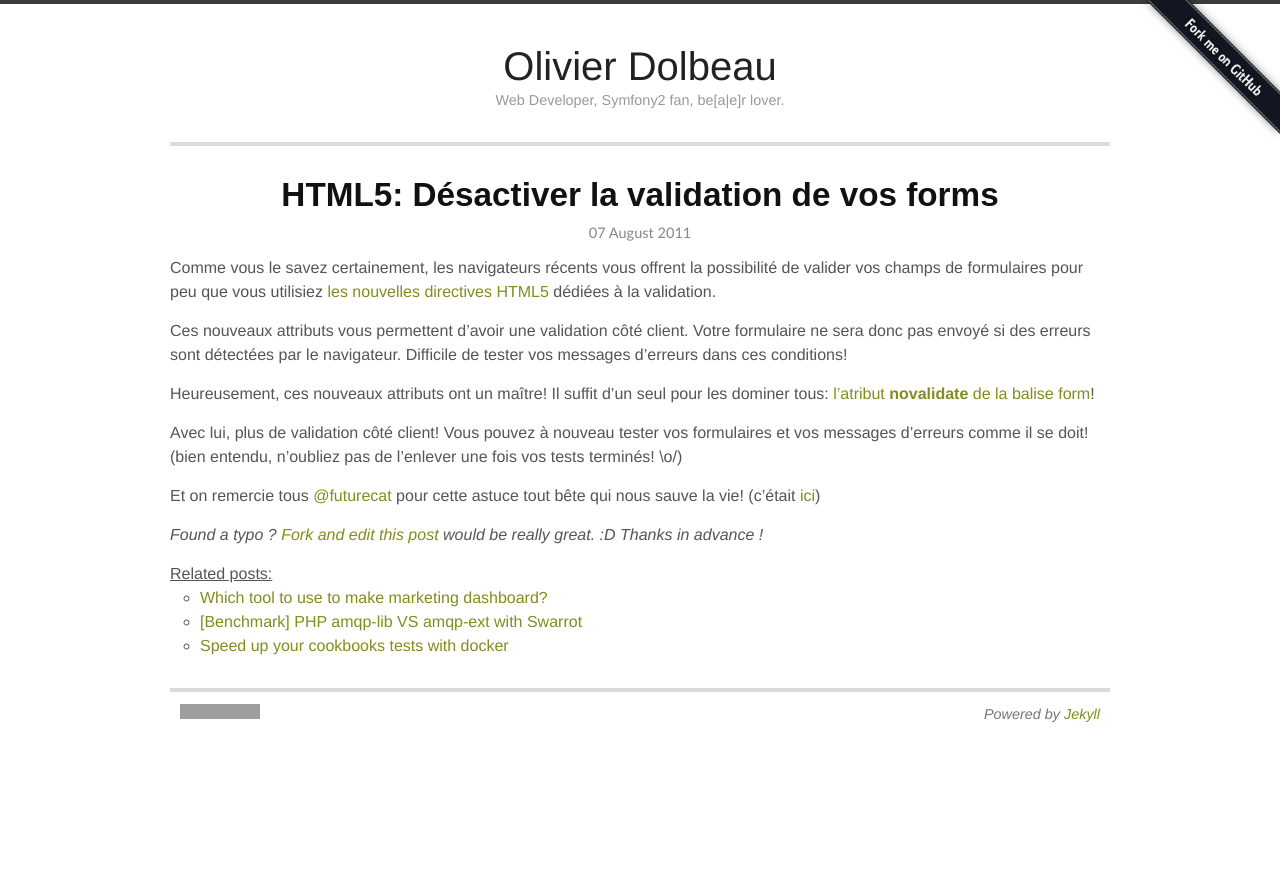
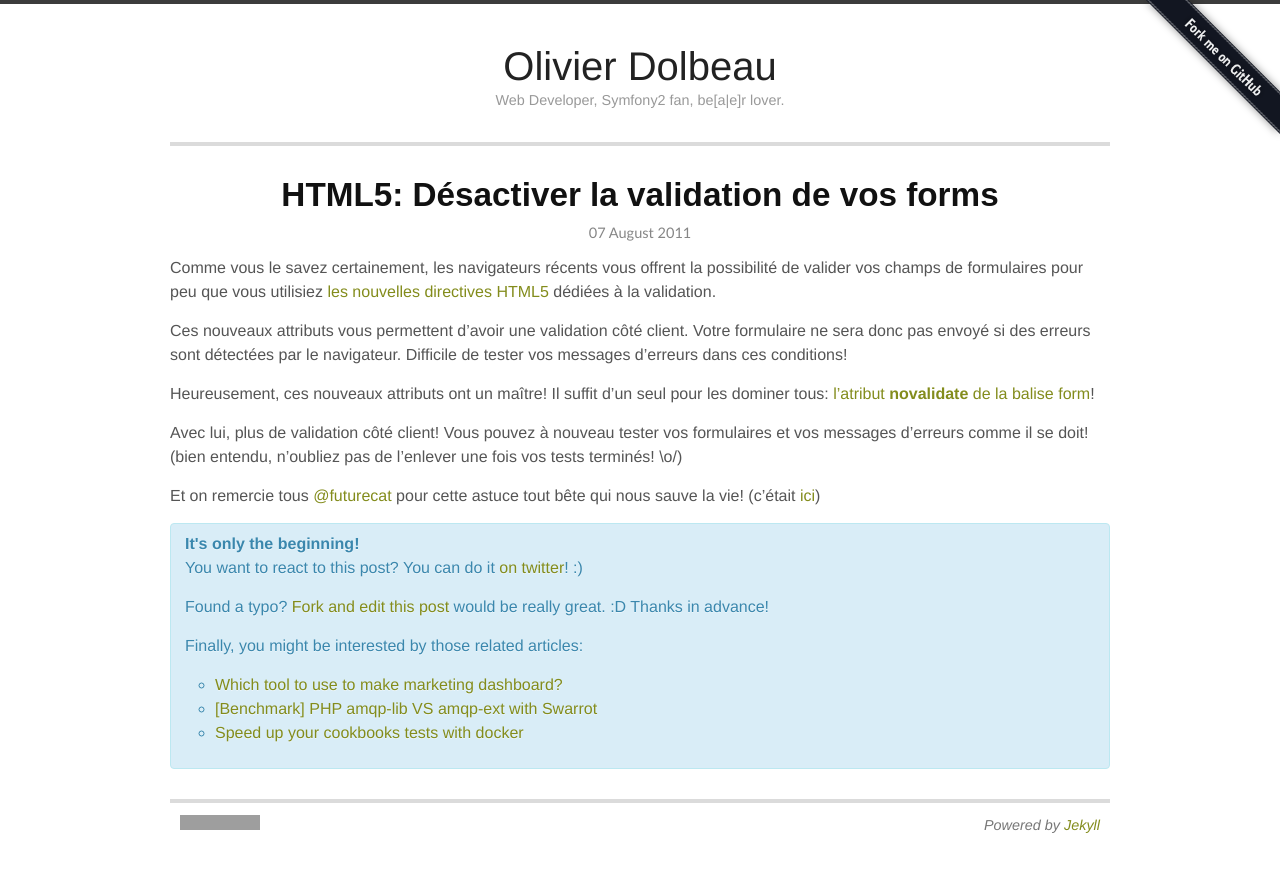
Before and after one commit to odolbeau/odolbeau.github.com, a Jekyll site: the page built from _posts/2011-08-07-html5-desactiver-la-validation-de-vos-forms.md, in a window 1280 px wide. Shown: the top 872 px of the page. Built offline with Jekyll 4.4.1, drawn with Linux system fonts in a browser that asks for light colours; grey boxes are pictures that could not be loaded.

Commit message:
Update footer

```diff
--- a/_layouts/post.html
+++ b/_layouts/post.html
@@ -14,21 +14,25 @@ layout: base
     <div itemprop="articleBody">
         {{ content }}
 
+        <div class="alert alert-info">
+            <h4>It's only the beginning!</h4>
             <p>
-            <em class="fork-and-edit">
-                Found a typo ? <a href="http://github.com/odolbeau/odolbeau.github.com/edit/master/_posts/{{ page.date | date: "%Y-%m-%d" }}-{{ page.title | remove: " -" | replace: " ", "-" | downcase }}.md">Fork and edit this post</a> would be really great. :D Thanks in advance !
-            </em>
+                You want to react to this post? You can do it <a href="https://twitter.com/odolbeau">on twitter</a>! :)<br />
             </p>
-    </div>
-</article>
-
+            <p>
+                Found a typo? <a href="http://github.com/odolbeau/odolbeau.github.com/edit/master/_posts/{{ page.date | date: "%Y-%m-%d" }}-{{ page.title | remove: " -" | replace: " ", "-" | downcase }}.md">Fork and edit this post</a> would be really great. :D Thanks in advance!<br />
                 {% if site.related_posts != empty %}
-    <div id="related-posts">
-        <span class="underline">Related posts:</span>
+            </p>
+            <p>
+                Finally, you might be interested by those related articles:
                 <ul>
                     {% for post in site.related_posts limit: 3 %}
                         <li><a href="{{ post.url }}">{{ post.title }}</a></li>
                     {% endfor %}
                 </ul>
+                {% endif %}
+            </p>
         </div>
-{% endif %}
+
+    </div>
+</article>
```
Lines whose indentation alone changed are shown as unchanged.
